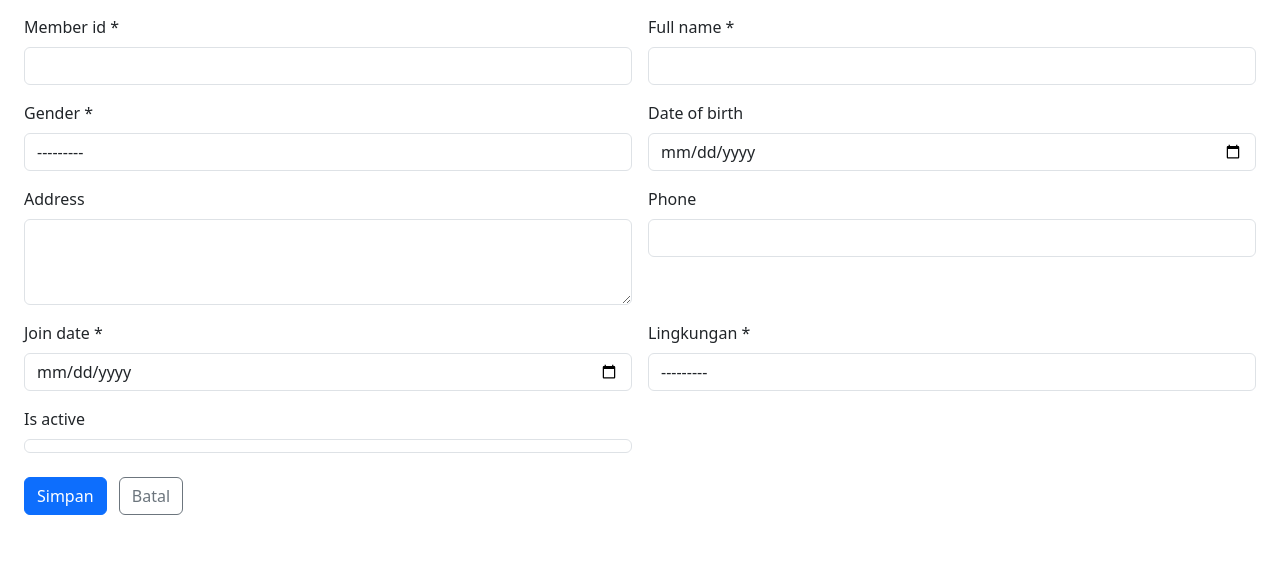
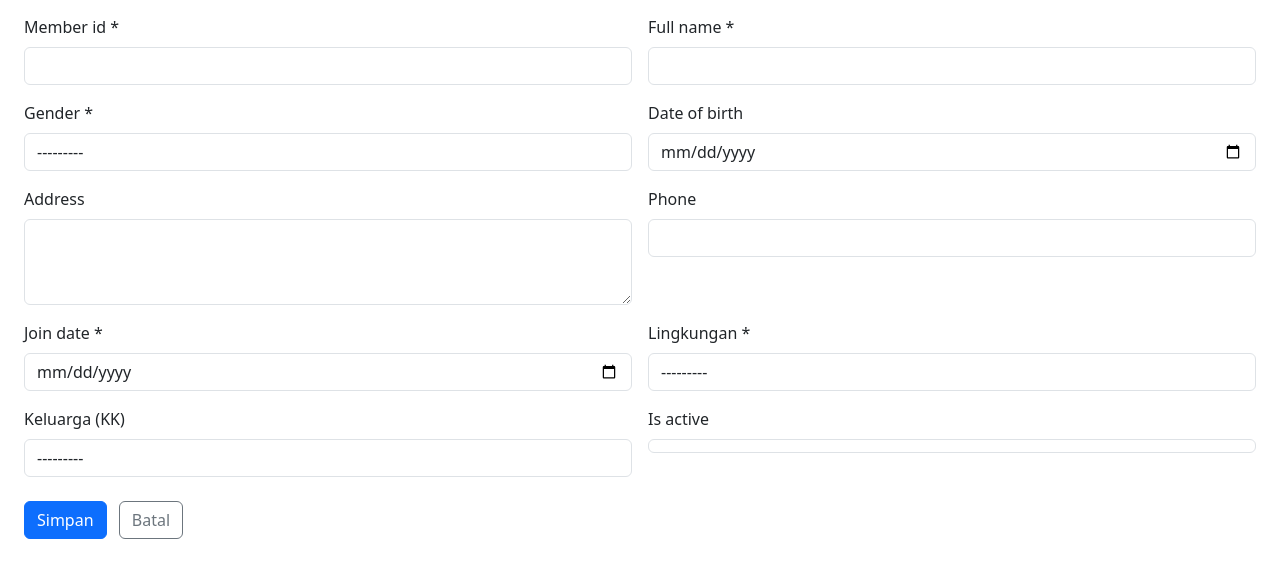
Before and after one commit to susantodjoko/church-payment, a Django app: page /members/new/ in a window 1280 px wide. Shown: the part 115-693 px from the top of the page. Run offline with Django 5.2, Linux system fonts and the light colour scheme; the visitor is signed in with stand-in values (Sample User, id 1); some libraries are stand-ins or nearby versions.

Commit message:
feat: add KK selection when adding/editing a member
- MemberForm includes keluarga field, filtered by selected lingkungan
- HTMX endpoint /members/keluarga/options/ returns KK options per lingkungan
- Member form swaps the KK dropdown via HTMX when lingkungan changes
- Edit form pre-selects existing KK

Co-Authored-By: Claude Sonnet 4.6 <noreply@anthropic.com>

```diff
--- a/members/forms.py
+++ b/members/forms.py
@@ -1,5 +1,5 @@
 from django import forms
-from .models import Member, Lingkungan
+from .models import Keluarga, Member, Lingkungan
 
 
 class MemberForm(forms.ModelForm):
@@ -7,7 +7,7 @@ class MemberForm(forms.ModelForm):
         model = Member
         fields = [
             'member_id', 'full_name', 'gender', 'date_of_birth',
-            'address', 'phone', 'join_date', 'lingkungan', 'is_active',
+            'address', 'phone', 'join_date', 'lingkungan', 'keluarga', 'is_active',
         ]
         widgets = {
             'date_of_birth': forms.DateInput(attrs={'type': 'date'}),
@@ -20,3 +20,18 @@ class MemberForm(forms.ModelForm):
         for field in self.fields.values():
             field.widget.attrs.setdefault('class', 'form-control')
         self.fields['lingkungan'].queryset = Lingkungan.objects.select_related('wilayah')
+        self.fields['lingkungan'].widget.attrs.update({
+            'hx-get': '/members/keluarga-options/',
+            'hx-target': '#keluarga-select-wrap',
+            'hx-trigger': 'change',
+        })
+        self.fields['keluarga'].required = False
+        self.fields['keluarga'].label = 'Keluarga (KK)'
+        # Scope dropdown to the current instance's lingkungan if editing
+        instance = kwargs.get('instance')
+        if instance and instance.lingkungan_id:
+            self.fields['keluarga'].queryset = Keluarga.objects.filter(
+                lingkungan_id=instance.lingkungan_id, is_active=True
+            )
+        else:
+            self.fields['keluarga'].queryset = Keluarga.objects.none()
--- a/members/templates/members/form.html
+++ b/members/templates/members/form.html
@@ -6,6 +6,9 @@
   {% csrf_token %}
   <div class="row g-3">
     {% for field in form %}
+      {% if field.html_name == 'keluarga' %}
+        {# Rendered separately below, after lingkungan #}
+      {% else %}
       <div class="col-md-6">
         <label class="form-label">{{ field.label }}{% if field.field.required %} *{% endif %}</label>
         {{ field }}
@@ -13,6 +16,26 @@
         <div class="text-danger small">{{ field.errors|join:", " }}</div>
         {% endif %}
       </div>
+      {% if field.html_name == 'lingkungan' %}
+      {# KK dropdown — swapped by HTMX when lingkungan changes #}
+      <div class="col-md-6">
+        <label class="form-label">Keluarga (KK)</label>
+        <div id="keluarga-select-wrap">
+          <select name="keluarga" class="form-control">
+            <option value="">---------</option>
+            {% for kk in form.keluarga.field.queryset %}
+            <option value="{{ kk.pk }}" {% if form.keluarga.value == kk.pk|stringformat:"s" %}selected{% endif %}>
+              {{ kk.kk_number }} — {{ kk.name }}
+            </option>
+            {% endfor %}
+          </select>
+        </div>
+        {% if form.keluarga.errors %}
+        <div class="text-danger small">{{ form.keluarga.errors|join:", " }}</div>
+        {% endif %}
+      </div>
+      {% endif %}
+      {% endif %}
     {% endfor %}
   </div>
   <div class="mt-4">
--- /dev/null
+++ b/members/templates/members/partials/keluarga_options.html
@@ -0,0 +1,6 @@
+<option value="">---------</option>
+{% for kk in results %}
+<option value="{{ kk.pk }}">{{ kk.kk_number }} — {{ kk.name }}</option>
+{% empty %}
+<option value="" disabled>Tidak ada KK di lingkungan ini</option>
+{% endfor %}
--- a/members/urls.py
+++ b/members/urls.py
@@ -5,6 +5,7 @@ urlpatterns = [
     path('', views.member_list, name='member_list'),
     path('search/', views.member_search, name='member_search'),
     path('keluarga/search/', views.keluarga_search, name='keluarga_search'),
+    path('keluarga/options/', views.keluarga_options, name='keluarga_options'),
     path('new/', views.MemberCreateView.as_view(), name='member_create'),
     path('<int:pk>/', views.member_detail, name='member_detail'),
     path('<int:pk>/edit/', views.MemberUpdateView.as_view(), name='member_update'),
--- a/members/views.py
+++ b/members/views.py
@@ -78,6 +78,18 @@ class MemberUpdateView(SuperAdminRequired, View):
 
 
 @login_required
+def keluarga_options(request):
+    """HTMX partial: <select> options for KK filtered by lingkungan (used on member form)."""
+    lingkungan_id = request.GET.get('lingkungan', '')
+    results = []
+    if lingkungan_id:
+        results = Keluarga.objects.filter(
+            lingkungan_id=lingkungan_id, is_active=True
+        ).order_by('kk_number')
+    return render(request, 'members/partials/keluarga_options.html', {'results': results})
+
+
+@login_required
 def keluarga_search(request):
     """HTMX partial: returns KK search results for Record Payment page."""
     q = request.GET.get('q', '').strip()
```
Lines whose indentation alone changed are shown as unchanged.
